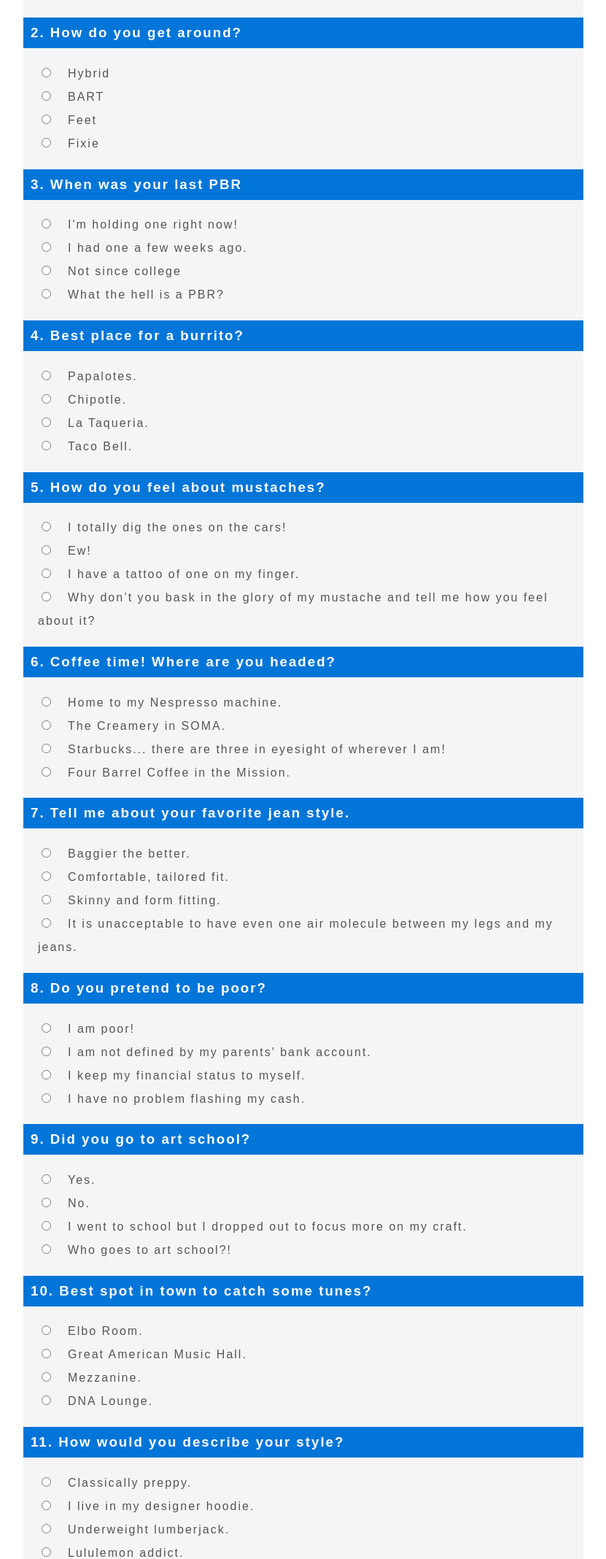
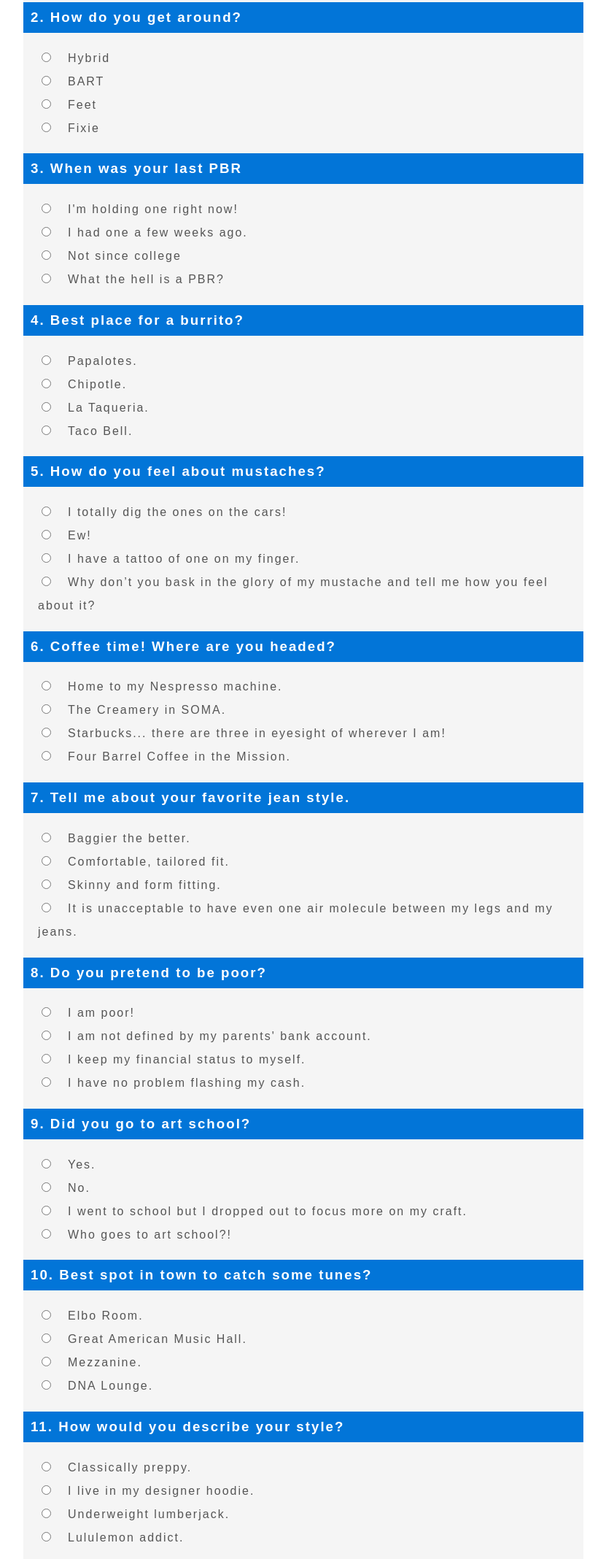
Before and after one commit to jesswu1551/jesswu1551.github.io, a plain HTML site: page form/form.html in a window 1280 px wide. Shown: the part 341-2477 px from the top of the page at 73% size, without its empty margins (224-1055 px from the left). Drawn offline with Linux system fonts and the light colour scheme; a script that the page names is missing.

Commit message:
modity padding

```diff
--- a/form/form.css
+++ b/form/form.css
@@ -64,7 +64,7 @@
 
 label{
   line-height: 2;
-  padding:20px;
+  margin: 0 0 0 20px;
 }
 
 .form-option{
--- a/form/form.html
+++ b/form/form.html
@@ -30,130 +30,132 @@
 
   <div class="html-wd">
     <form>
-    <div style="margin-bottom: 40px;">
+      <div>
         <h3>1. Are you a hipster?</h3>
         <div class="form-option">
-      <input type="radio" name="quiz1" id="q1-1" value="1"><label for="q1-1">Yes.</label><br>
-      <input type="radio" name="quiz1" id="q1-2" value="2"><label for="q1-2">No.</label><br>
-      <input type="radio" name="quiz1" id="q1-3" value="3"><label for="q1-3">What is a hipster?</label><br>
-      <input type="radio" name="quiz1" id="q1-4" value="4"><label for="q1-4">I don't do labels.</label>
+          <div><input type="radio" name="quiz1" id="q1-1"><label for="q1-1">Yes.</label></div>
+          <div><input type="radio" name="quiz1" id="q1-2"><label for="q1-2">No.</label></div>
+          <div><input type="radio" name="quiz1" id="q1-3"><label for="q1-3">What is a hipster?</label></div>
+          <div><input type="radio" name="quiz1" id="q1-4"><label for="q1-4">I don't do labels.</label></div>
         </div>
       </div>
       <div>
         <h3>2. How do you get around?</h3>
         <div class="form-option">
-        <input type="radio" name="quiz2" id="q2-1"><label for="q2-1">Hybrid</label><br>
-        <input type="radio" name="quiz2" id="q2-2"><label for="q2-2">BART</label><br>
-        <input type="radio" name="quiz2" id="q2-3"><label for="q2-3">Feet</label><br>
-        <input type="radio" name="quiz2" id="q2-4"><label for="q2-4">Fixie</label>
+          <div><input type="radio" name="quiz2" id="q2-1"><label for="q2-1">Hybrid</label></div>
+          <div><input type="radio" name="quiz2" id="q2-2"><label for="q2-2">BART</label></div>
+          <div><input type="radio" name="quiz2" id="q2-3"><label for="q2-3">Feet</label></div>
+          <div><input type="radio" name="quiz2" id="q2-4"><label for="q2-4">Fixie</label></div>
         </div>
       </div>
       <div>
         <h3>3. When was your last PBR</h3>
         <div class="form-option">
-        <input type="radio" name="quiz3" id="q3-1"><label for="q3-1">I'm holding one right now!</label><br>
-        <input type="radio" name="quiz3" id="q3-2"><label for="q3-2">I had one a few weeks ago.</label><br>
-        <input type="radio" name="quiz3" id="q3-3"><label for="q3-3">Not since college</label><br>
-        <input type="radio" name="quiz3" id="q3-4"><label for="q3-4">What the hell is a PBR?</label>
+          <div><input type="radio" name="quiz3" id="q3-1"><label for="q3-1">I'm holding one right now!</label></div>
+          <div><input type="radio" name="quiz3" id="q3-2"><label for="q3-2">I had one a few weeks ago.</label></div>
+          <div><input type="radio" name="quiz3" id="q3-3"><label for="q3-3">Not since college</label></div>
+          <div><input type="radio" name="quiz3" id="q3-4"><label for="q3-4">What the hell is a PBR?</label></div>
         </div>
       </div>
       <div>
         <h3>4. Best place for a burrito?</h3>
         <div class="form-option">
-        <input type="radio" name="quiz4" id="q4-1"><label for="q4-1">Papalotes.</label><br>
-        <input type="radio" name="quiz4" id="q4-2"><label for="q4-2">Chipotle.</label><br>
-        <input type="radio" name="quiz4" id="q4-3"><label for="q4-3">La Taqueria.</label><br>
-        <input type="radio" name="quiz4" id="q4-4"><label for="q4-4">Taco Bell.</label>
+          <div><input type="radio" name="quiz4" id="q4-1"><label for="q4-1">Papalotes.</label></div>
+          <div><input type="radio" name="quiz4" id="q4-2"><label for="q4-2">Chipotle.</label></div>
+          <div><input type="radio" name="quiz4" id="q4-3"><label for="q4-3">La Taqueria.</label></div>
+          <div><input type="radio" name="quiz4" id="q4-4"><label for="q4-4">Taco Bell.</label></div>
         </div>
       </div>
       <div>
         <h3>5. How do you feel about mustaches?</h3>
         <div class="form-option">
-        <input type="radio" name="quiz5" id="q5-1"><label for="q5-1">I totally dig the ones on the cars!</label><br>
-        <input type="radio" name="quiz5" id="q5-2"><label for="q5-2">Ew!</label><br>
-        <input type="radio" name="quiz5" id="q5-3"><label for="q5-3">I have a tattoo of one on my finger.</label><br>
-        <input type="radio" name="quiz5" id="q5-4"><label for="q5-4">Why don’t you bask in the glory of my mustache and tell me how you feel about it?</label>
+          <div><input type="radio" name="quiz5" id="q5-1"><label for="q5-1">I totally dig the ones on the cars!</label></div>
+          <div><input type="radio" name="quiz5" id="q5-2"><label for="q5-2">Ew!</label></div>
+          <div><input type="radio" name="quiz5" id="q5-3"><label for="q5-3">I have a tattoo of one on my finger.</label></div>
+          <div><input type="radio" name="quiz5" id="q5-4"><label for="q5-4">Why don’t you bask in the glory of my mustache
+            and tell me how you feel about it?</label></div>
         </div>
       </div>
       <div>
         <h3>6. Coffee time! Where are you headed?</h3>
         <div class="form-option">
-        <input type="radio" name="quiz6" id="q6-1"><label for="q6-1">Home to my Nespresso machine.</label><br>
-        <input type="radio" name="quiz6" id="q6-2"><label for="q6-2">The Creamery in SOMA.</label><br>
-        <input type="radio" name="quiz6" id="q6-3"><label for="q6-3">Starbucks... there are three in eyesight of wherever I am!</label><br>
-        <input type="radio" name="quiz6" id="q6-4"><label for="q6-4">Four Barrel Coffee in the Mission.</label>
+          <div><input type="radio" name="quiz6" id="q6-1"><label for="q6-1">Home to my Nespresso machine.</label></div>
+          <div><input type="radio" name="quiz6" id="q6-2"><label for="q6-2">The Creamery in SOMA.</label></div>
+          <div><input type="radio" name="quiz6" id="q6-3"><label for="q6-3">Starbucks... there are three in eyesight of wherever I am!</label></div>
+          <div><input type="radio" name="quiz6" id="q6-4"><label for="q6-4">Four Barrel Coffee in the Mission.</label></div>
         </div>
       </div>
       <div>
         <h3>7. Tell me about your favorite jean style.</h3>
         <div class="form-option">
-        <input type="radio" name="quiz7" id="q7-1"><label for="q7-1">Baggier the better.</label><br>
-        <input type="radio" name="quiz7" id="q7-2"><label for="q7-2">Comfortable, tailored fit.</label><br>
-        <input type="radio" name="quiz7" id="q7-3"><label for="q7-3">Skinny and form fitting.</label><br>
-        <input type="radio" name="quiz7" id="q7-4"><label for="q7-4">It is unacceptable to have even one air molecule between my legs and my jeans.</label>
+          <div><input type="radio" name="quiz7" id="q7-1"><label for="q7-1">Baggier the better.</label></div>
+          <div><input type="radio" name="quiz7" id="q7-2"><label for="q7-2">Comfortable, tailored fit.</label></div>
+          <div><input type="radio" name="quiz7" id="q7-3"><label for="q7-3">Skinny and form fitting.</label></div>
+          <div><input type="radio" name="quiz7" id="q7-4"><label for="q7-4">It is unacceptable to have even one air molecule
+            between my legs and my jeans.</label></div>
         </div>
       </div>
       <div>
         <h3>8. Do you pretend to be poor?</h3>
         <div class="form-option">
-        <input type="radio" name="quiz8" id="q8-1"><label for="q8-1">I am poor!</label><br>
-        <input type="radio" name="quiz8" id="q8-2"><label for="q8-2">I am not defined by my parents' bank account.</label><br>
-        <input type="radio" name="quiz8" id="q8-3"><label for="q8-3">I keep my financial status to myself.</label><br>
-        <input type="radio" name="quiz8" id="q8-4"><label for="q8-4">I have no problem flashing my cash.</label>
+          <div><input type="radio" name="quiz8" id="q8-1"><label for="q8-1">I am poor!</label></div>
+          <div><input type="radio" name="quiz8" id="q8-2"><label for="q8-2">I am not defined by my parents' bank account.</label></div>
+          <div><input type="radio" name="quiz8" id="q8-3"><label for="q8-3">I keep my financial status to myself.</label></div>
+          <div><input type="radio" name="quiz8" id="q8-4"><label for="q8-4">I have no problem flashing my cash.</label></div>
         </div>
       </div>
       <div>
         <h3>9. Did you go to art school?</h3>
         <div class="form-option">
-        <input type="radio" name="quiz9" id="q9-1"><label for="q9-1">Yes.</label><br>
-        <input type="radio" name="quiz9" id="q9-2"><label for="q9-2">No.</label><br>
-        <input type="radio" name="quiz9" id="q9-3"><label for="q9-3">I went to school but I dropped out to focus more on my craft.</label><br>
-        <input type="radio" name="quiz9" id="q9-4"><label for="q9-4">Who goes to art school?!</label>
+          <div><input type="radio" name="quiz9" id="q9-1"><label for="q9-1">Yes.</label></div>
+          <div><input type="radio" name="quiz9" id="q9-2"><label for="q9-2">No.</label></div>
+          <div><input type="radio" name="quiz9" id="q9-3"><label for="q9-3">I went to school but I dropped out to focus more on my craft.</label></div>
+          <div><input type="radio" name="quiz9" id="q9-4"><label for="q9-4">Who goes to art school?!</label></div>
         </div>
       </div>
       <div>
         <h3>10. Best spot in town to catch some tunes?</h3>
         <div class="form-option">
-        <input type="radio" name="quiz10" id="q10-1"><label for="q10-1">Elbo Room.</label><br>
-        <input type="radio" name="quiz10" id="q10-2"><label for="q10-2">Great American Music Hall.</label><br>
-        <input type="radio" name="quiz10" id="q10-3"><label for="q10-3">Mezzanine.</label><br>
-        <input type="radio" name="quiz10" id="q10-4"><label for="q10-4">DNA Lounge.</label>
+          <div><input type="radio" name="quiz10" id="q10-1"><label for="q10-1">Elbo Room.</label></div>
+          <div><input type="radio" name="quiz10" id="q10-2"><label for="q10-2">Great American Music Hall.</label></div>
+          <div><input type="radio" name="quiz10" id="q10-3"><label for="q10-3">Mezzanine.</label></div>
+          <div><input type="radio" name="quiz10" id="q10-4"><label for="q10-4">DNA Lounge.</label></div>
         </div>
       </div>
       <div>
         <h3>11. How would you describe your style?</h3>
         <div class="form-option">
-        <input type="radio" name="quiz11" id="q11-1"><label for="q11-1">Classically preppy.</label><br>
-        <input type="radio" name="quiz11" id="q11-2"><label for="q11-2">I live in my designer hoodie.</label><br>
-        <input type="radio" name="quiz11" id="q11-3"><label for="q11-3">Underweight lumberjack.</label><br>
-        <input type="radio" name="quiz11" id="q11-4"><label for="q11-4">Lululemon addict.</label>
+          <div><input type="radio" name="quiz11" id="q11-1"><label for="q11-1">Classically preppy.</label></div>
+          <div><input type="radio" name="quiz11" id="q11-2"><label for="q11-2">I live in my designer hoodie.</label></div>
+          <div><input type="radio" name="quiz11" id="q11-3"><label for="q11-3">Underweight lumberjack.</label></div>
+          <div><input type="radio" name="quiz11" id="q11-4"><label for="q11-4">Lululemon addict.</label></div>
         </div>
       </div>
       <div>
         <h3>12. Nice Mac! How do you carry it around?</h3>
         <div class="form-option">
-        <input type="radio" name="quiz12" id="q12-1"><label for="q12-1">Actually, I don't have a Mac.</label><br>
-        <input type="radio" name="quiz12" id="q12-2"><label for="q12-2">Seat belt buckle, cross-shoulder Chrome bag.</label><br>
-        <input type="radio" name="quiz12" id="q12-3"><label for="q12-3">Briefcase.</label><br>
-        <input type="radio" name="quiz12" id="q12-4"><label for="q12-4">Timbuk2 messenger bag.</label>
+          <div><input type="radio" name="quiz12" id="q12-1"><label for="q12-1">Actually, I don't have a Mac.</label></div>
+          <div><input type="radio" name="quiz12" id="q12-2"><label for="q12-2">Seat belt buckle, cross-shoulder Chrome bag.</label></div>
+          <div><input type="radio" name="quiz12" id="q12-3"><label for="q12-3">Briefcase.</label></div>
+          <div><input type="radio" name="quiz12" id="q12-4"><label for="q12-4">Timbuk2 messenger bag.</label></div>
         </div>
       </div>
       <div>
         <h3>13. How often do you wear flannel?</h3>
         <div class="form-option">
-        <input type="radio" name="quiz13" id="q13-1"><label for="q13-1">Flannel would be my uniform, if I believed in uniforms.</label><br>
-        <input type="radio" name="quiz13" id="q13-2"><label for="q13-2">I have a few items I pull out occasionally.</label><br>
-        <input type="radio" name="quiz13" id="q13-3"><label for="q13-3">I have some flannel pyjamas.</label><br>
-        <input type="radio" name="quiz13" id="q13-4"><label for="q13-4">Not since the 90s!</label>
+          <div><input type="radio" name="quiz13" id="q13-1"><label for="q13-1">Flannel would be my uniform, if I believed in uniforms.</label></div>
+          <div><input type="radio" name="quiz13" id="q13-2"><label for="q13-2">I have a few items I pull out occasionally.</label></div>
+          <div><input type="radio" name="quiz13" id="q13-3"><label for="q13-3">I have some flannel pyjamas.</label></div>
+          <div><input type="radio" name="quiz13" id="q13-4"><label for="q13-4">Not since the 90s!</label></div>
         </div>
       </div>
       <div>
         <h3>14. The word 'deck' means:</h3>
         <div class="form-option">
-        <input type="radio" name="quiz14" id="q14-1"><label for="q14-1">An outdoor area, often made of wood, adjoining a house.</label><br>
-        <input type="radio" name="quiz14" id="q14-2"><label for="q14-2">A presentation about your company often given to potential investors.</label><br>
-        <input type="radio" name="quiz14" id="q14-3"><label for="q14-3">Cool, cutting edge or hip.</label><br>
-        <input type="radio" name="quiz14" id="q14-4"><label for="q14-4">To knock someone out.</label>
+          <div><input type="radio" name="quiz14" id="q14-1"><label for="q14-1">An outdoor area, often made of wood, adjoining a house.</label></div>
+          <div><input type="radio" name="quiz14" id="q14-2"><label for="q14-2">A presentation about your company often given to potential investors.</label></div>
+          <div><input type="radio" name="quiz14" id="q14-3"><label for="q14-3">Cool, cutting edge or hip.</label></div>
+          <div><input type="radio" name="quiz14" id="q14-4"><label for="q14-4">To knock someone out.</label></div>
         </div>
       </div>
       <div style="text-align: center;">
```
Lines whose indentation alone changed are shown as unchanged.
